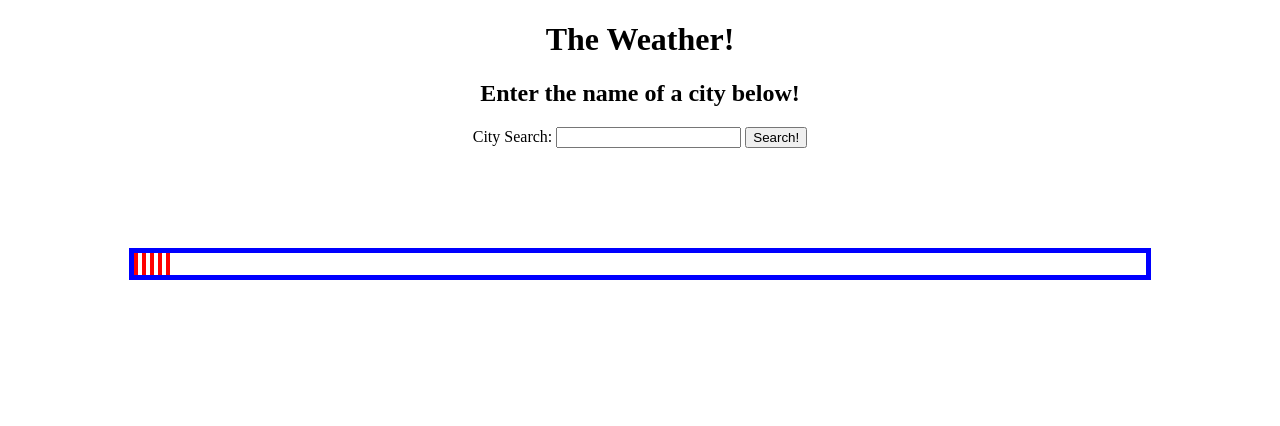
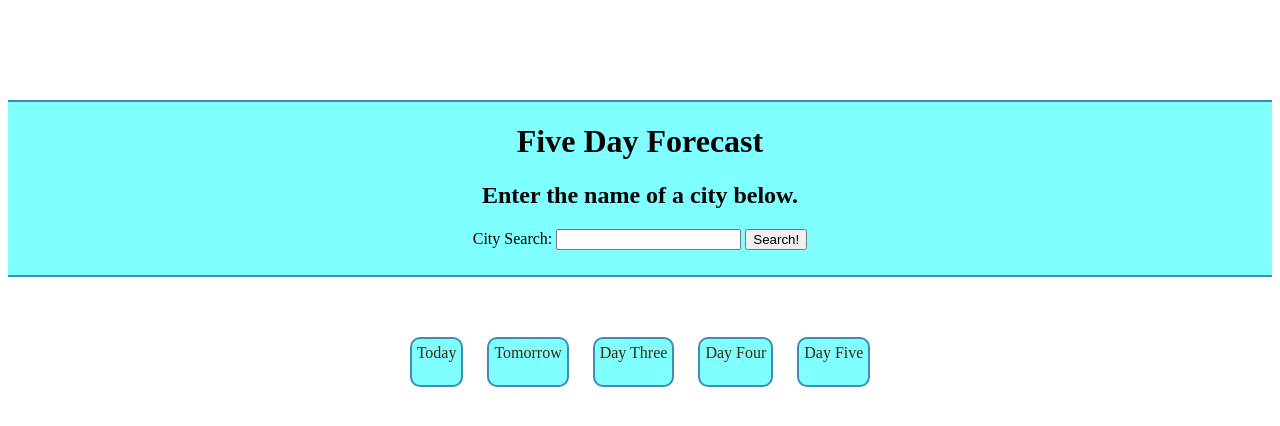
Before and after one commit to dustinjack99/weather, a plain HTML site: page index.html in a window 1280 px wide. Drawn offline with Linux system fonts and the light colour scheme.

Commit message:
finishing touches on styling

```diff
--- a/assets/style.css
+++ b/assets/style.css
@@ -1,17 +1,34 @@
 #allweather {
-    border: blue solid 5px;
     margin: auto;
+    margin-top: 50px;
+    width: 80%;
+    text-align: center;
+}
+
+body {
     margin-top: 100px;
-    width: 80%;
 }
 
 h1, h2, form {
     text-align: center;
 }
 
+.header {
+    background-color: rgb(127, 255, 255);
+    border-top: rgb(63, 138, 182) solid 2px;
+    border-bottom: rgb(63, 138, 182) solid 2px;
+    padding-bottom: 25px;
+}
+
 .container {
-    border: red solid 2px;
+    background-color: rgb(127, 255, 255);
+    border: rgb(63, 138, 182) solid 2px;
+    color: rgb(61, 39, 14);
+    border-radius: 10px;
     display: inline-block;
     margin: auto;
+    margin: 10px;
+    padding: 5px;
+    text-align: center;
 
 }
--- a/index.html
+++ b/index.html
@@ -8,15 +8,17 @@
     <link rel="stylesheet" href="assets/style.css">
 </head>
 <body>
-    <h1>The Weather!</h1>
-    <h2>Enter the name of a city below!</h2>
-    <form>
-        <label for="city">City Search:</label>
-        <input id="city" type="text">
-        <button id="submit" type="submit">Search!</button>
-    </form>
+        <div class="header">
+            <h1>Five Day Forecast</h1>
+            <h2>Enter the name of a city below.</h2>
+            <form>
+                <label for="city">City Search:</label>
+                <input id="city" type="text">
+                <button id="submit" type="submit">Search!</button>
+            </form>
+        </div>
         <div id="allweather">
-            <div class="container">
+            <div class="container">Today
                 <div class="days" id="day1"></div>
                 <img class="icon" src="">
                 <div class="weather"></div>
@@ -24,7 +26,7 @@
                 <div class="humidity"></div>
             </div>
 
-            <div class="container">
+            <div class="container">Tomorrow
                 <div class="days" id="day2"></div>
                 <img class="icon" src="">
                 <div class="weather"></div>
@@ -32,7 +34,7 @@
                 <div class="humidity"></div>
             </div>
 
-            <div class="container">
+            <div class="container">Day Three
                 <div class="days" id="day3"></div>
                 <img class="icon" src="">
                 <div class="weather"></div>
@@ -40,7 +42,7 @@
                 <div class="humidity"></div>
             </div>
 
-            <div class="container">
+            <div class="container">Day Four
                 <div class="days" id="day4"></div>
                 <img class="icon" src="">
                 <div class="weather"></div>
@@ -48,7 +50,7 @@
                 <div class="humidity"></div>
             </div>
 
-            <div class="container">
+            <div class="container">Day Five
                 <div class="days" id="day5"></div>
                 <img class="icon" src="">
                 <div class="weather"></div>
--- a/script.js
+++ b/script.js
@@ -65,7 +65,6 @@ submit.addEventListener('click', function(e) {
             });
 })
 
-
 cityEnt.addEventListener('input', typeInp);
 
 function typeInp (e) {
```
